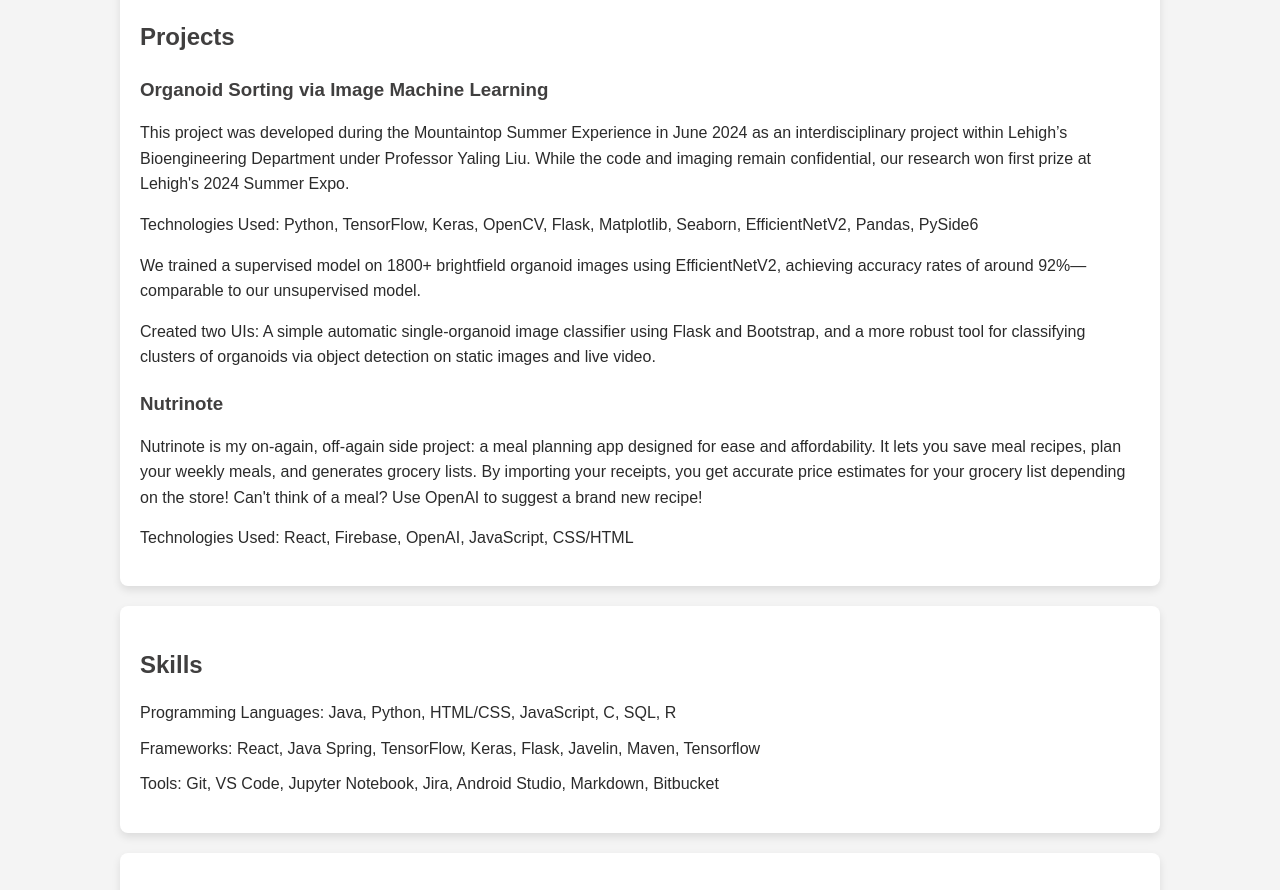
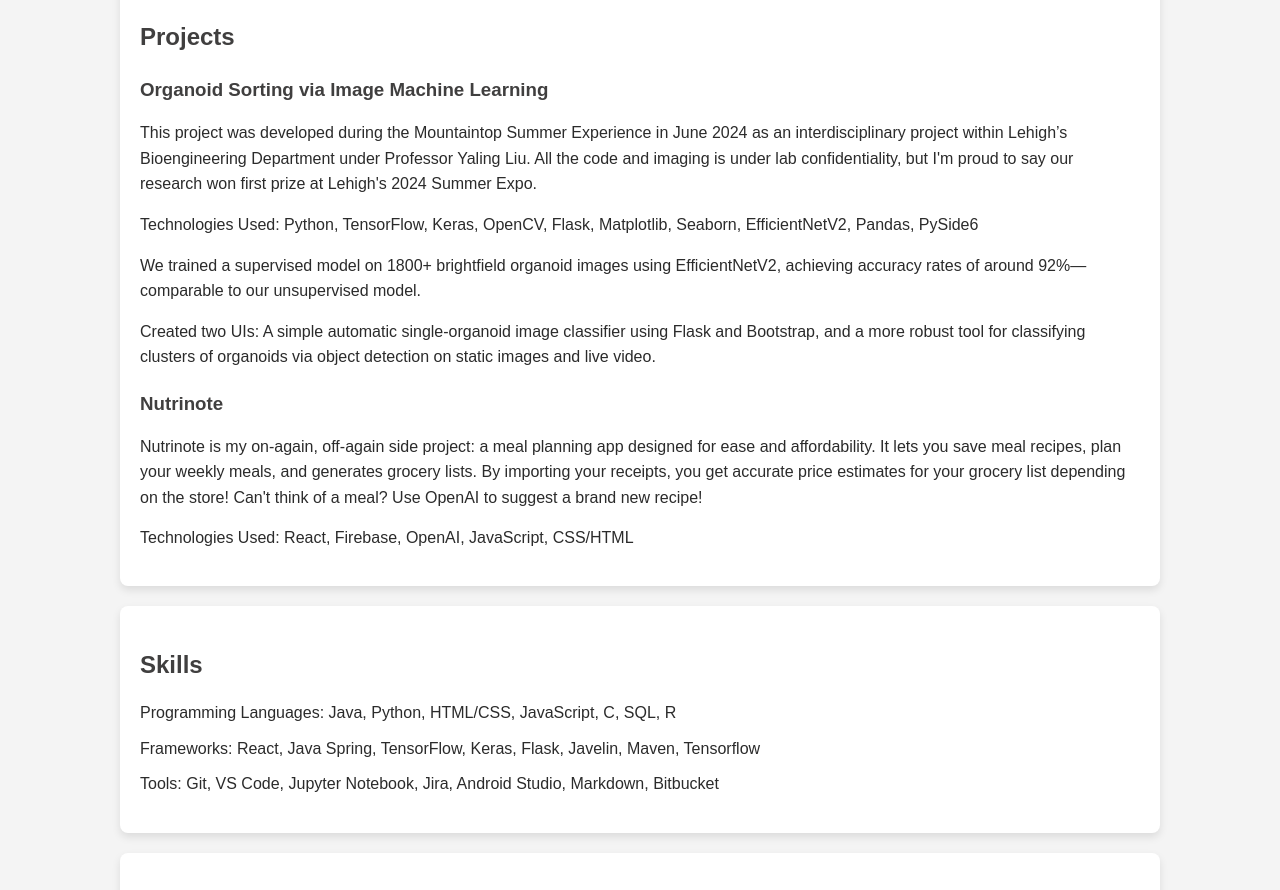
Before and after one commit to dpg326/Portfolio, a plain HTML site: page index.html in a window 1280 px wide. Shown: the part 1540-2430 px from the top of the page. Drawn offline with Linux system fonts and the light colour scheme.

Commit message:
Changed some wording in projects

```diff
--- a/index.html
+++ b/index.html
@@ -50,7 +50,7 @@
         <h2>Projects</h2>
         <div class="project">
             <h3>Organoid Sorting via Image Machine Learning</h3>
-            <p>This project was developed during the Mountaintop Summer Experience in June 2024 as an interdisciplinary project within Lehigh’s Bioengineering Department under Professor Yaling Liu. While the code and imaging remain confidential, our research won first prize at Lehigh's 2024 Summer Expo.</p>
+            <p>This project was developed during the Mountaintop Summer Experience in June 2024 as an interdisciplinary project within Lehigh’s Bioengineering Department under Professor Yaling Liu. All the code and imaging is under lab confidentiality, but I'm proud to say our research won first prize at Lehigh's 2024 Summer Expo.</p>
             <p>Technologies Used: Python, TensorFlow, Keras, OpenCV, Flask, Matplotlib, Seaborn, EfficientNetV2, Pandas, PySide6</p>
             <p>We trained a supervised model on 1800+ brightfield organoid images using EfficientNetV2, achieving accuracy rates of around 92%—comparable to our unsupervised model.</p>
             <p>Created two UIs: A simple automatic single-organoid image classifier using Flask and Bootstrap, and a more robust tool for classifying clusters of organoids via object detection on static images and live video.</p>
@@ -75,7 +75,6 @@
         <h2>Contact</h2>
         <p>Email: <a href="mailto:danielgivens4@gmail.com">danielgivens4@gmail.com</a></p>
         <p>LinkedIn: <a href="https://www.linkedin.com/in/daniel-givens-589073273/">Daniel Givens</a></p>
-        <p> </p>
     </section>
 
     <footer>
```
